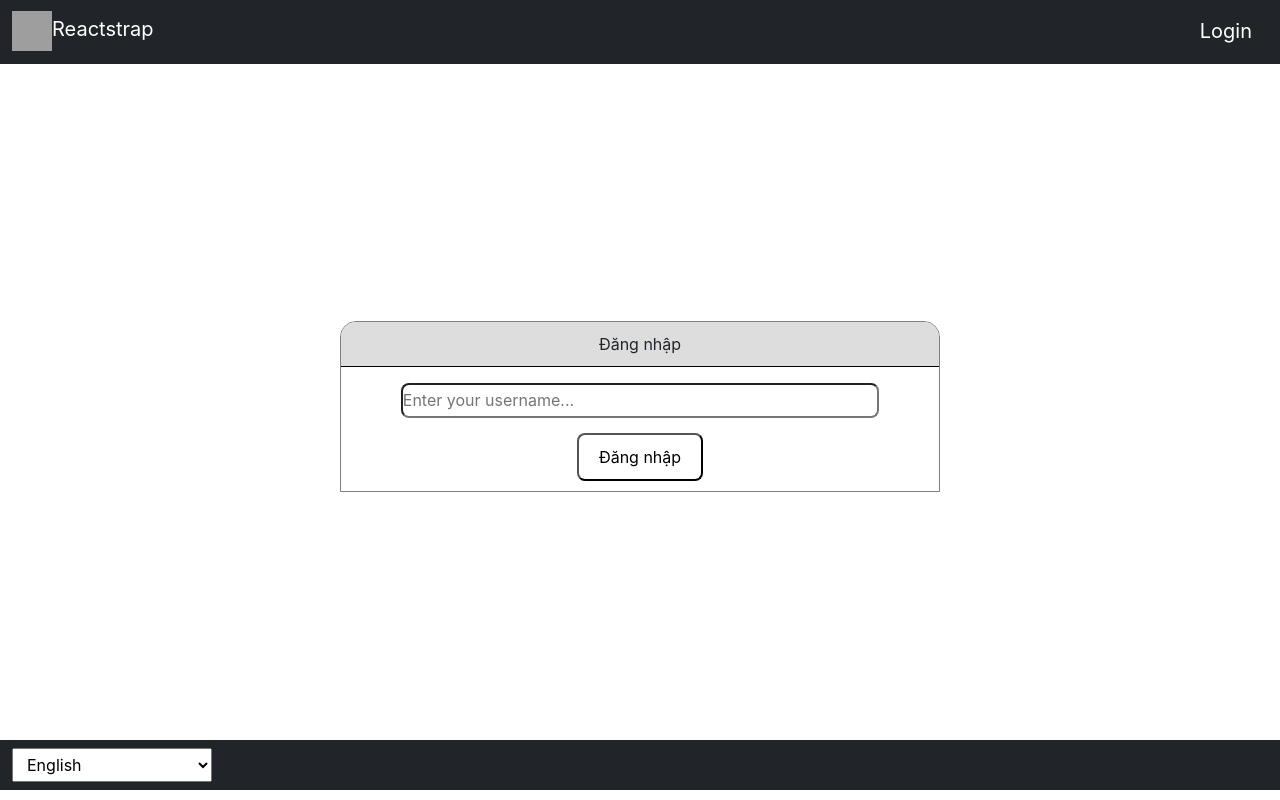
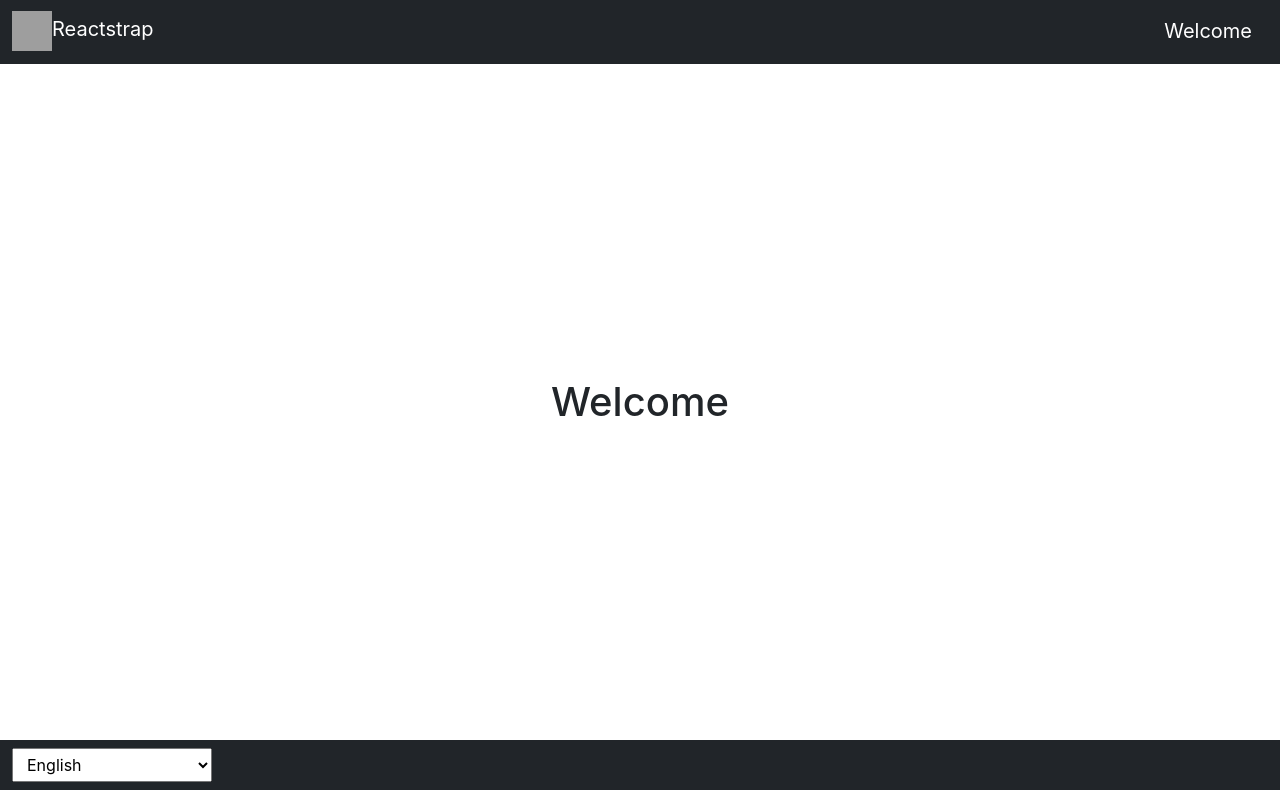
Before and after one commit to DungPHPandREACT/CIJS-76, a React (Create React App) app in the folder example-context/: page / in a window 1280 px wide. Both pictures are taken after a click on the button "Đăng nhập". Built offline with nearby package versions, Linux system fonts and the light colour scheme; grey boxes are pictures that could not be loaded; the HTML template or start-up script is replaced by a standard one.

Commit message:
get data context

```diff
--- a/example-context/src/layouts/Body/Body.js
+++ b/example-context/src/layouts/Body/Body.js
@@ -1,10 +1,14 @@
-import React from 'react';
+import React, { useContext } from 'react';
+import { ExampleContext } from '../../App';
 import Login from './Login';
+import Welcome from './Welcome';
 
 const Body = () => {
+  const data = useContext(ExampleContext);
+
   return (
     <div className="container-body">
-      <Login />
+      {data.data.isLogin ? <Welcome username={data.data.name} /> : <Login />}
     </div>
   );
 };
--- a/example-context/src/layouts/Body/Welcome.js
+++ b/example-context/src/layouts/Body/Welcome.js
@@ -1,7 +1,7 @@
 import React from 'react';
 
-const Welcome = () => {
-  return <h1>Welcome</h1>;
+const Welcome = (props) => {
+  return <h1>Welcome {props.username}</h1>;
 };
 
 export default Welcome;
--- a/example-context/src/layouts/NavBarPage.js
+++ b/example-context/src/layouts/NavBarPage.js
@@ -1,7 +1,10 @@
-import React from 'react';
+import React, { useContext } from 'react';
 import { Navbar, NavbarBrand } from 'reactstrap';
+import { ExampleContext } from '../App';
 
 const NavBarPage = () => {
+  const data = useContext(ExampleContext);
+
   return (
     <Navbar className="my-2" color="dark" dark>
       <NavbarBrand href="/">
@@ -16,7 +19,9 @@ const NavBarPage = () => {
         Reactstrap
       </NavbarBrand>
 
-      <NavbarBrand>Login</NavbarBrand>
+      <NavbarBrand>
+        {data.data.isLogin ? `Welcome ${data.data.name}` : 'Login'}
+      </NavbarBrand>
     </Navbar>
   );
 };
```
